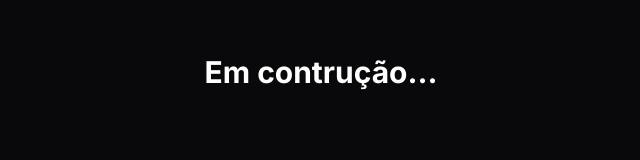
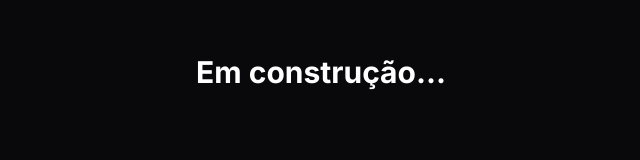
Before and after one commit to GaelGesser/money-hive, a Next.js app: page / in a window 1280 px wide. Shown: the part 328-488 px from the top of the page, without its empty margins (319-959 px from the left). Built offline with nearby package versions, Linux system fonts and the light colour scheme.

Commit message:
feat: update error in text 'Under Construction' page

```diff
--- a/src/app/page.tsx
+++ b/src/app/page.tsx
@@ -1,7 +1,7 @@
 export default function Home() {
   return (
     <div className="bg-zinc-950 w-full h-screen flex flex-col items-center justify-center">
-      <h1 className="text-3xl font-bold text-white ">Em contrução...</h1>
+      <h1 className="text-3xl font-bold text-white ">Em construção...</h1>
       <p className="absolute bottom-4 text-zinc-500">
         by Gabriel Henrique Gesser
       </p>
```
